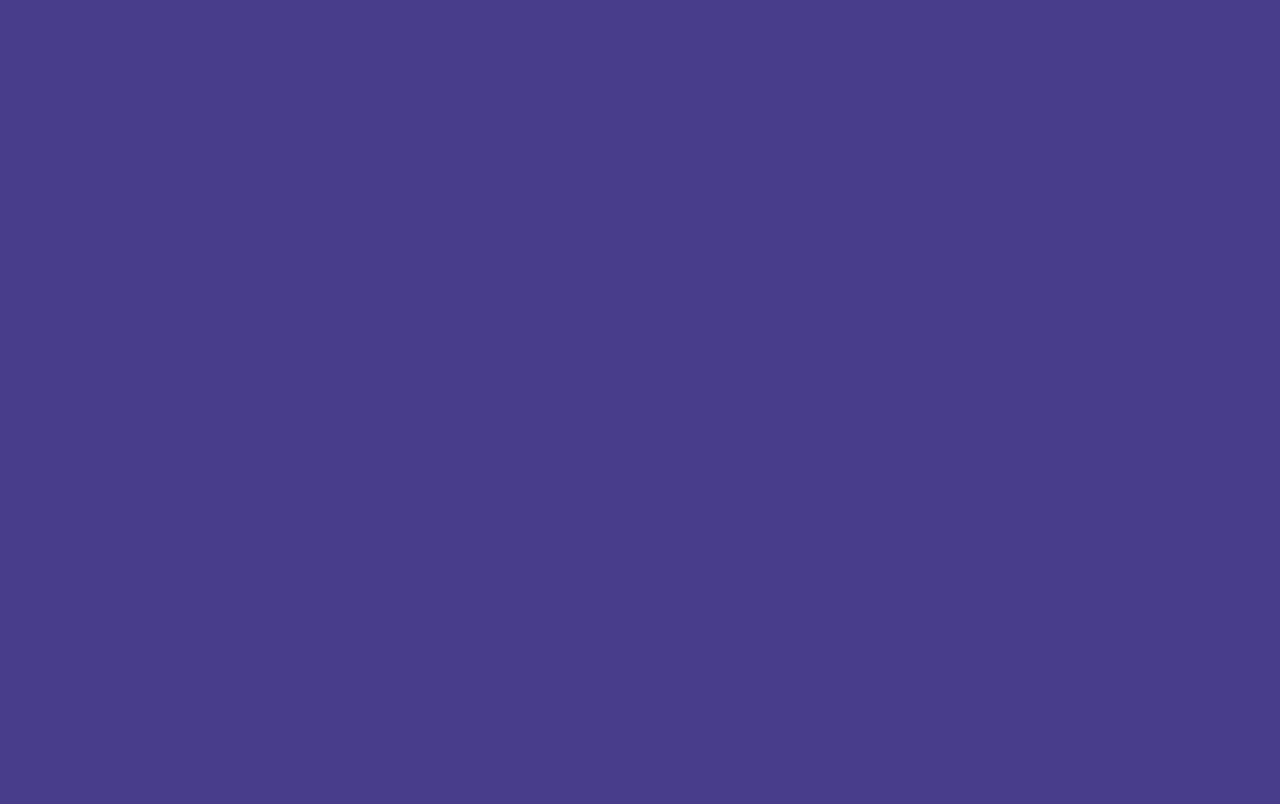
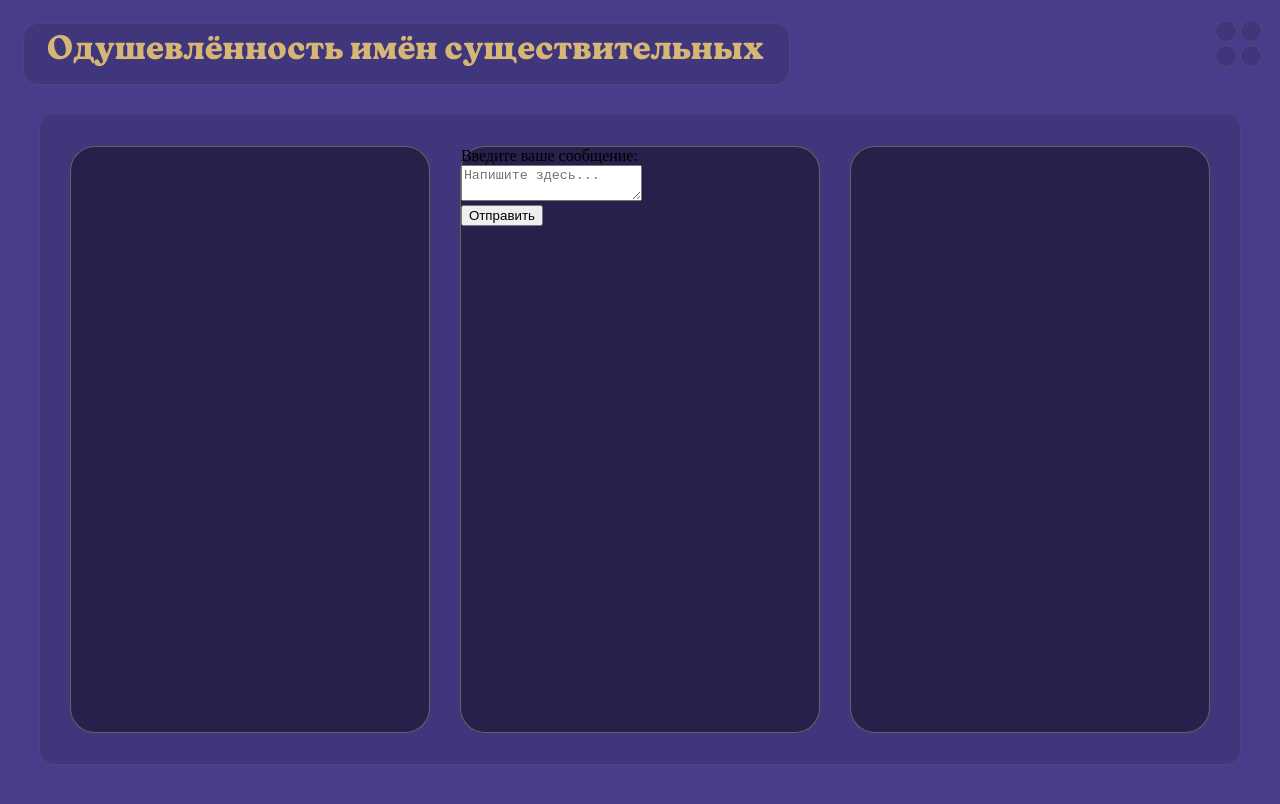
Before and after one commit to renuxela/rul, a website: page layout/nounTask1.html in a window 1280 px wide. Drawn offline with Linux system fonts and the light colour scheme; a web font is replaced by a local one.

Commit message:
modified:   layout/nounTask1.html 	modified:   layout/nounTasks.html 	modified:   layout/style5.css

```diff
--- a/layout/nounTask1.html
+++ b/layout/nounTask1.html
@@ -6,12 +6,43 @@
 
         <meta charset="utf-8"/>
         <title>RuL</title>
-        <link rel="stylesheet" href="style5.css" type="text/css"/>
+        <link rel="stylesheet" href="style5.css" type="text/css" />
 
     </head>
 
     <body>
 
+        <header>
+
+            <div id="legend">Одушевлённость имён существительных</div>
+
+            <div class="Dots">
+
+                <div class="Dot"></div>
+                <div class="Dot"></div>
+                <div class="Dot"></div>
+                <div class="Dot"></div>
+
+            </div>
+
+        </header>
+
+        <main>
+
+            <div id="question" class="field"></div>
+
+            <div id="answer" class="field">
+
+                <label for="message">Введите ваше сообщение:</label><br>
+                <textarea id="message" name="message" placeholder="Напишите здесь..."></textarea><br>
+                <input type="submit" value="Отправить">
+
+            </div>
+
+            <div id="rule" class="field"></div>
+
+        </main>
+
     </body>
 
 </html>
--- a/layout/style5.css
+++ b/layout/style5.css
@@ -3,7 +3,91 @@
 body {
     background-color: darkslateblue;
     font-family: 'Roca';
-    margin: 0;
-    padding: 0;
     overflow: hidden;
+    display: flex;
+    flex-direction: column;
+    height: 100vh;
 }
+
+header {
+    display: flex;
+    width: 100%;
+    height: 80px;
+}
+
+main {
+    display: flex;
+    align-items: center;
+    height: calc(95vh - 110px);
+    background-color: rgba(0, 0, 0, 0.1);
+    width: 95%;
+    margin: auto;
+    margin-top: 25px;
+    border-radius: 15px;
+    border-color: rgba(222, 188, 118, 0.1);
+    border-style: solid;
+    border-width: 1px;
+}
+
+#legend {
+    background-color: rgba(0, 0, 0, 0.1);
+    color: #d6b674;
+    font-weight: 800;
+    font-size: 2.118rem;
+    border-radius: 15px;
+    padding-left: 22.5px;
+    padding-right: 24.5px;
+    padding-bottom: 8px;
+    margin-top: 15px;
+    margin-left: 15px;
+    position: absolute;
+    border-color: rgba(222, 188, 118, 0.1);
+    border-style: solid;
+    border-width: 1px;
+}
+
+.Dots {
+    display: flex;
+    width: 50px;
+    height: 50px;
+    flex-wrap: wrap;
+    justify-content: space-around;
+    margin-top: 12px;
+    position: absolute;
+    right: 17px;
+}
+
+.Dot {
+    width: 20px;
+    height: 20px;
+    background-color: rgba(0, 0, 0, 0.1);
+    border-radius: 50%;
+    border-color: rgba(222, 188, 118, 0.1);
+    border-style: solid;
+    border-width: 1px;
+}
+
+.field {
+    background-color: rgba(0, 0, 0, 0.4);
+    height: 90%;
+    width: 30%;
+    border-radius: 25px;
+    border-color: rgba(222, 188, 118, 0.4);
+    border-style: solid;
+    border-width: 1px;
+}
+
+#question {
+    margin-left: 2.5%;
+    margin-right: 0;
+}
+
+#answer {
+    margin-left: 2.5%;
+    margin-right: 2.5%;
+}
+
+#rule {
+    margin-left: 0;
+    margin-right: 2.5%;
+}
```
Also changed, not shown: layout/nounTasks.html (+10 -0 lines).
